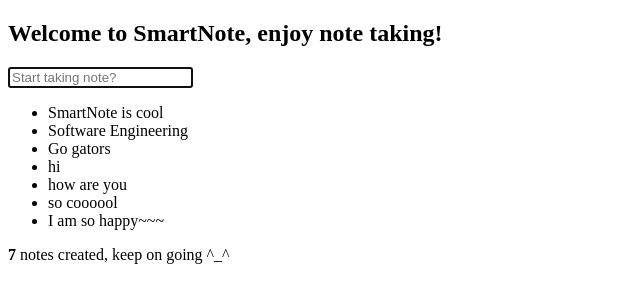
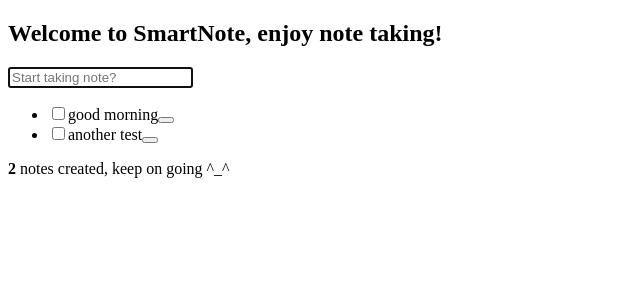
Before and after one commit to jeness/SmartNote, an Angular app in the folder smart-note/: page / in a window 1280 px wide. Shown: the top 302 px of the page, without its empty margins (0-640 px from the left). Built offline with nearby package versions, Linux system fonts and the light colour scheme; data requests are answered from the project's data file.

Commit message:
Add note complete functionality

```diff
--- a/smart-note/db.json
+++ b/smart-note/db.json
@@ -1,39 +1,16 @@
 {
   "notes": [
     {
-      "id": 1,
-      "title": "SmartNote is cool",
-      "content": "Welcome to SmartNote, you'll love it!"
+      "title": "good morning",
+      "content": "",
+      "complete": false,
+      "id": 1
     },
     {
-      "id": 2,
-      "title": "Software Engineering",
-      "contenet": "This is an awesome class, keep on coding!"
-    },
-    {
-      "id": 3,
-      "title": "Go gators",
-      "content": "It's great to be a Florida gator!"
-    },
-    {
-      "title": "hi",
+      "title": "another test",
       "content": "",
-      "id": 4
-    },
-    {
-      "title": "how are you ",
-      "content": "",
-      "id": 5
-    },
-    {
-      "title": "so coooool",
-      "content": "",
-      "id": 6
-    },
-    {
-      "title": "I am so happy~~~",
-      "content": "",
-      "id": 7
+      "complete": false,
+      "id": 2
     }
   ]
 }
--- a/smart-note/src/app/app.component.ts
+++ b/smart-note/src/app/app.component.ts
@@ -38,6 +38,15 @@
       );
   }
 
+  onToggleNoteComplete(note) {
+    this.noteDataService
+      .toggleNoteComplete(note)
+      .subscribe(
+        (updatedNote) => {
+          note = updatedNote;
+        }
+      );
+  }
   onRemoveNote(note) {
     this.noteDataService
       .deleteNoteById(note.id)
--- a/smart-note/src/app/note-data.service.ts
+++ b/smart-note/src/app/note-data.service.ts
@@ -36,4 +36,9 @@
     return this.api.getNoteById(noteId);
   }
 
+  // Toggle complete
+  toggleNoteComplete(note: Note) {
+    note.complete = !note.complete;
+    return this.api.updateNote(note);
+  }
 }
--- a/smart-note/src/app/note-list-item/note-list-item.component.html
+++ b/smart-note/src/app/note-list-item/note-list-item.component.html
@@ -1,3 +1,5 @@
 <div class="view">
+  <input class="toggle" type="checkbox" (click)="toggleNoteComplete(note)" [checked]="note.complete">
   <label>{{note.title}}</label>
+  <button class="destroy" (click)="removeNote(note)"></button>
 </div>
--- a/smart-note/src/app/note-list/note-list.component.ts
+++ b/smart-note/src/app/note-list/note-list.component.ts
@@ -15,9 +15,14 @@
   @Output()
   remove: EventEmitter<Note> = new EventEmitter();
 
+  @Output()
+  toggleComplete: EventEmitter<Note> = new EventEmitter();
+
   constructor() {
   }
-
+  onToggleNoteComplete(note: Note) {
+    this.toggleComplete.emit(note);
+  }
   onRemoveNote(note: Note) {
     this.remove.emit(note);
   }
--- a/smart-note/src/app/note.ts
+++ b/smart-note/src/app/note.ts
@@ -2,6 +2,7 @@
     id: number;
     title = '';
     content = '';
+    complete: boolean = false;
 
     constructor(values: Object = {}) {
       Object.assign(this, values);
```
